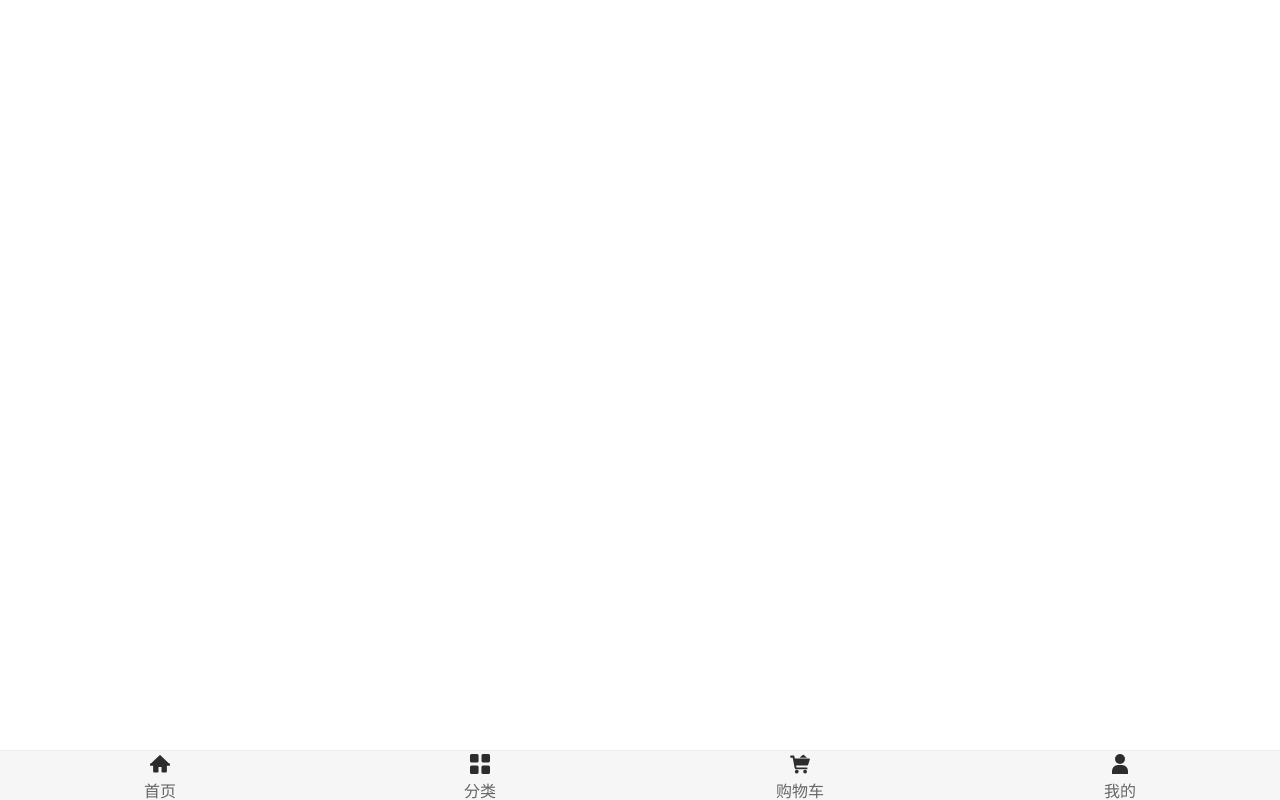
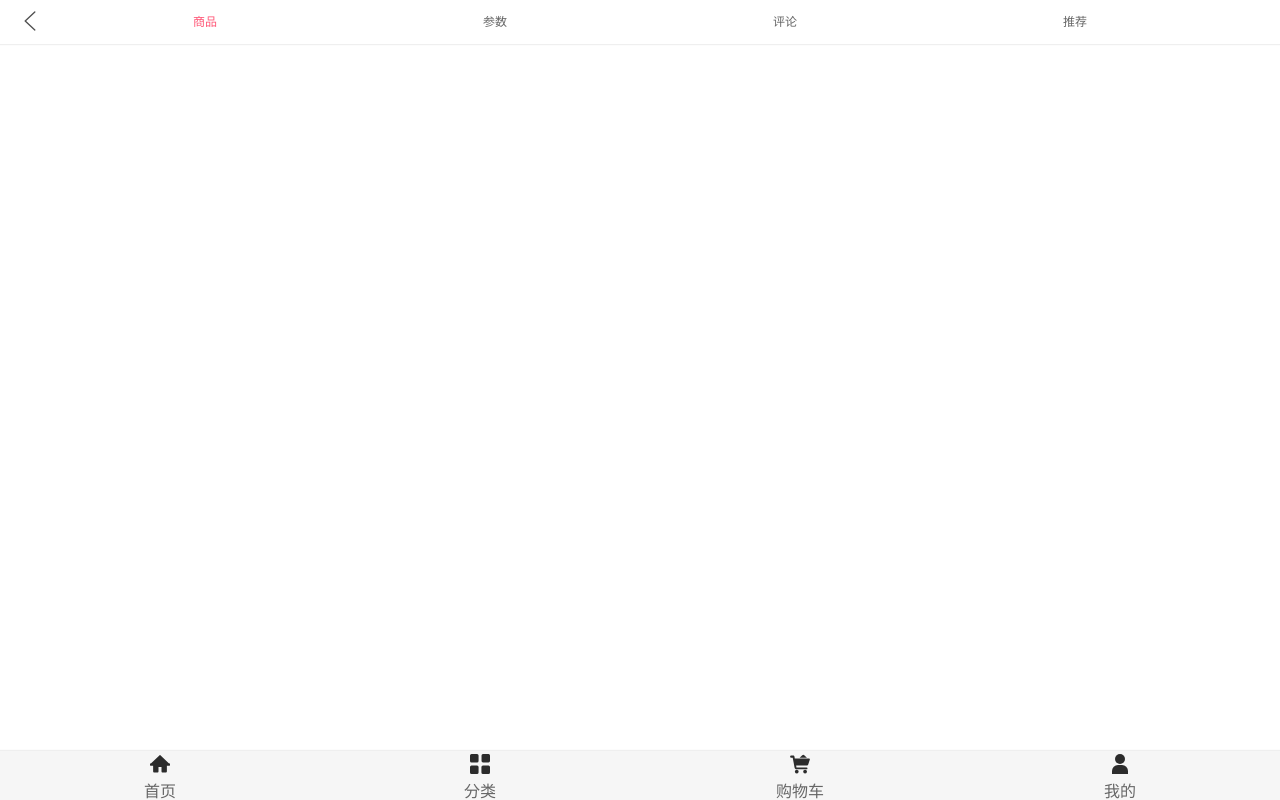
Before and after one commit to buyiming/YMMall, a Vue app in the folder ymmall/: page /detail in a window 1280 px wide. Built offline with nearby package versions, Linux system fonts and the light colour scheme.

Commit message:
完成详情页面顶部NavBar

```diff
--- a/ymmall/src/App.vue
+++ b/ymmall/src/App.vue
@@ -1,6 +1,8 @@
 <template>
   <div id="app">
-    <router-view></router-view>
+    <keep-alive>
+      <router-view></router-view>
+    </keep-alive>
     <main-tabbar></main-tabbar>
   </div>
 </template>
--- a/ymmall/src/components/content/goods/GoodsListItem.vue
+++ b/ymmall/src/components/content/goods/GoodsListItem.vue
@@ -1,5 +1,5 @@
 <template>
-  <div class="goods-item">
+  <div class="goods-item" @click="itemClick">
     <img :src="goods.show.img" @load="imageLoad">
     <div class="goods-info">
       <p>{{goods.title}}</p>
@@ -23,6 +23,14 @@ export default {
   methods:{
     imageLoad(){
       this.$bus.$emit('itemImageLoad')
+    },
+    itemClick(){
+      this.$router.push({
+        path:'/detail',
+        query:{
+          iid:this.goods.iid
+        }
+      })
     }
   }
 }
--- a/ymmall/src/router/index.js
+++ b/ymmall/src/router/index.js
@@ -7,6 +7,7 @@ const Home = () => import('views/home/Home')
 const Category = () => import('views/category/Category')
 const Cart = () => import('views/cart/Cart')
 const Profile = () => import('views/profile/Profile')
+const Detail = () =>  import('views/detail/Detail');
 
 const originalReplace = VueRouter.prototype.replace
 VueRouter.prototype.replace = function replace (location) {
@@ -33,6 +34,10 @@ const routes = [
     {
         path:'/profile',
         component:Profile
+    },
+    {
+        path: '/detail',
+        component:Detail
     }
 ]
 
--- /dev/null
+++ b/ymmall/src/views/detail/Detail.vue
@@ -0,0 +1,29 @@
+<template>
+  <div id="detail">
+    <detail-nav-bar></detail-nav-bar>
+  </div>
+</template>
+
+<script>
+
+import DetailNavBar from "./childComps/DetailNavBar";
+
+export default {
+  name: "Detail",
+  data(){
+    return{
+      iid:null
+    }
+  },
+  created() {
+    this.iid = this.$route.query.iid
+  },
+  components:{
+    DetailNavBar
+  }
+}
+</script>
+
+<style scoped>
+
+</style>
--- /dev/null
+++ b/ymmall/src/views/detail/childComps/DetailNavBar.vue
@@ -0,0 +1,59 @@
+<template>
+  <div>
+    <nav-bar>
+      <div slot="left" class="back" @click="backClick">
+        <img src="~assets/img/common/back.svg">
+      </div>
+      <div slot="center" class="title">
+        <div v-for="(item,index) in titles"
+             class="title-item"
+             :class="{active: index === currentIndex}"
+             @click="itemClick(index)"
+        >{{item}}</div>
+      </div>
+    </nav-bar>
+  </div>
+</template>
+
+<script>
+
+import NavBar from "components/common/navbar/NavBar";
+
+export default {
+  name: "DetailNavBar",
+  data(){
+    return {
+      titles:['商品','参数','评论','推荐'],
+      currentIndex:0,
+    }
+  },
+  methods:{
+    itemClick(index){
+      this.currentIndex = index;
+    },
+    backClick(){
+      console.log('back click');
+      this.$router.back()
+    }
+  },
+  components:{
+    NavBar,
+  }
+}
+</script>
+
+<style scoped>
+  .title{
+    display: flex;
+    font-size: 12px;
+  }
+  .title-item{
+    flex: 1;
+  }
+  .active{
+    color: var(--color-high-text);
+  }
+  .back img{
+    margin-top: 10px;
+  }
+</style>
--- a/ymmall/src/views/home/Home.vue
+++ b/ymmall/src/views/home/Home.vue
@@ -63,6 +63,8 @@ export default {
       tabOffsetTop:0,
       //顶部吸顶tabcontrol显示
       isTopTabControlShow:false,
+      //记录当前滚动的Y值
+      scrollY:0,
     }
   },
   computed:{
@@ -85,6 +87,14 @@ export default {
     this.$bus.$on('itemImageLoad', () => {
       refresh();
     })
+  },
+  activated() {
+    this.$refs.scroll.refresh();
+    this.$refs.scroll.scrollTo(0,this.scrollY,0);
+
+  },
+  deactivated() {
+    this.scrollY = this.$refs.scroll.scroll.y;
   },
   methods:{
     /***
```
Also changed, not shown: ymmall/src/assets/img/common/back.svg (added).
